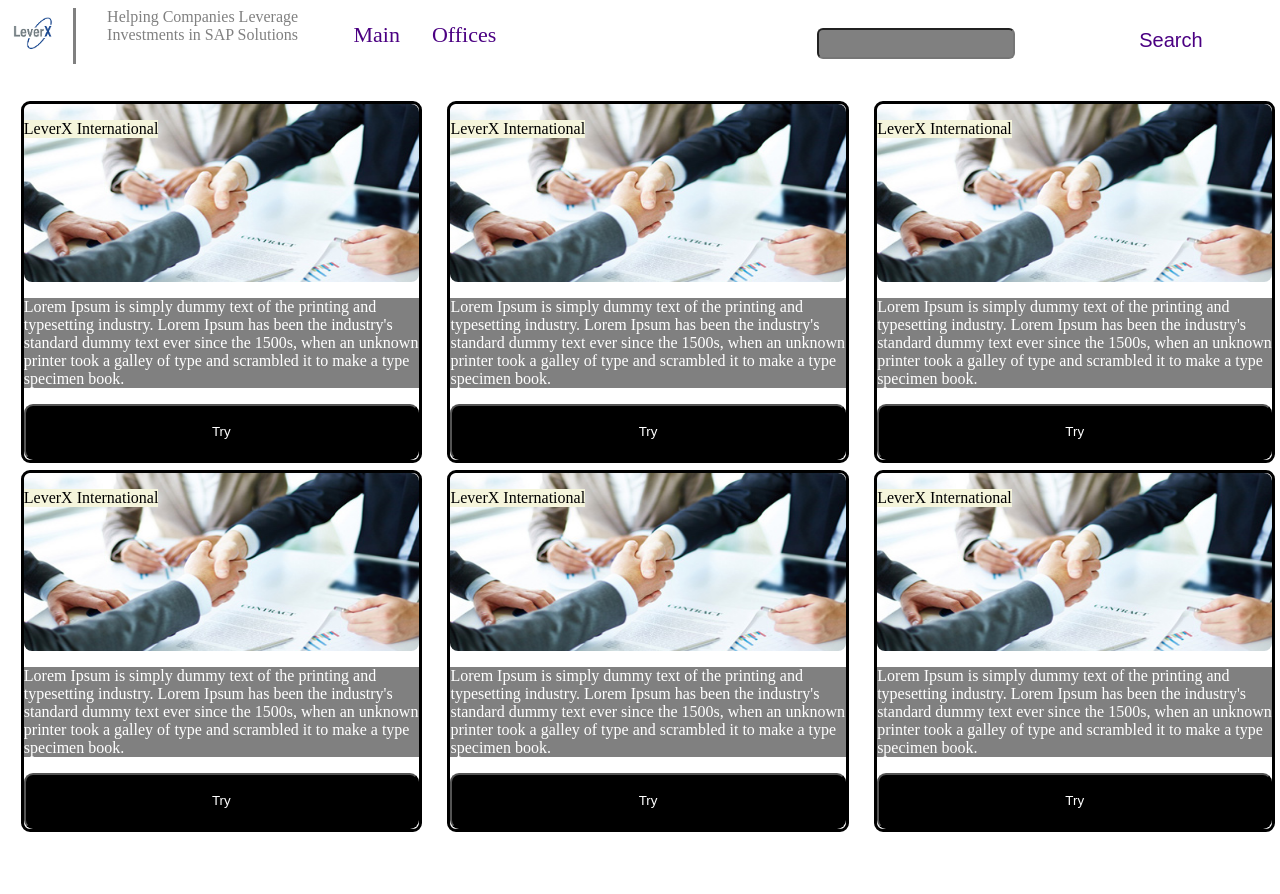
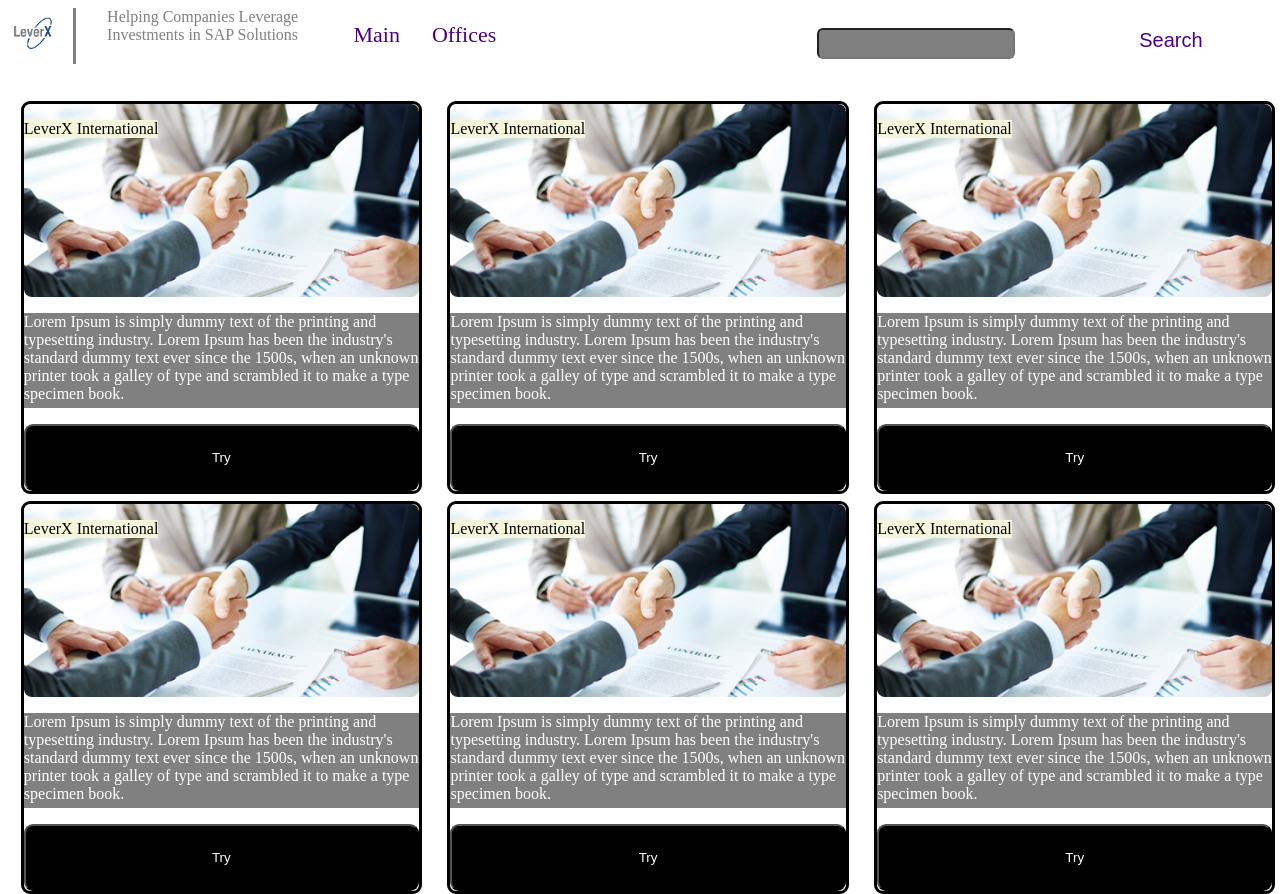
Before and after one commit to YauhenKurlovich/lecture-practice, a plain HTML site: page index.html in a window 1280 px wide. Before the commit the page ends 832 px from the top, so only its background shows below. Drawn offline with Linux system fonts and the light colour scheme.

Commit message:
fix task 1

```diff
--- a/styles/index.css
+++ b/styles/index.css
@@ -134,7 +134,7 @@ input {
     flex-direction: column;
     width: 100%;
     position: relative;
-    height: 89%;
+    height: 100%;
 }
 
 .row {
@@ -169,7 +169,7 @@ input {
     background-color: gray;
     color: white;
     text-align: left;
-    height: 50%;
+    height: 60%;
     width: 100%;
     position: relative;
 }
```
